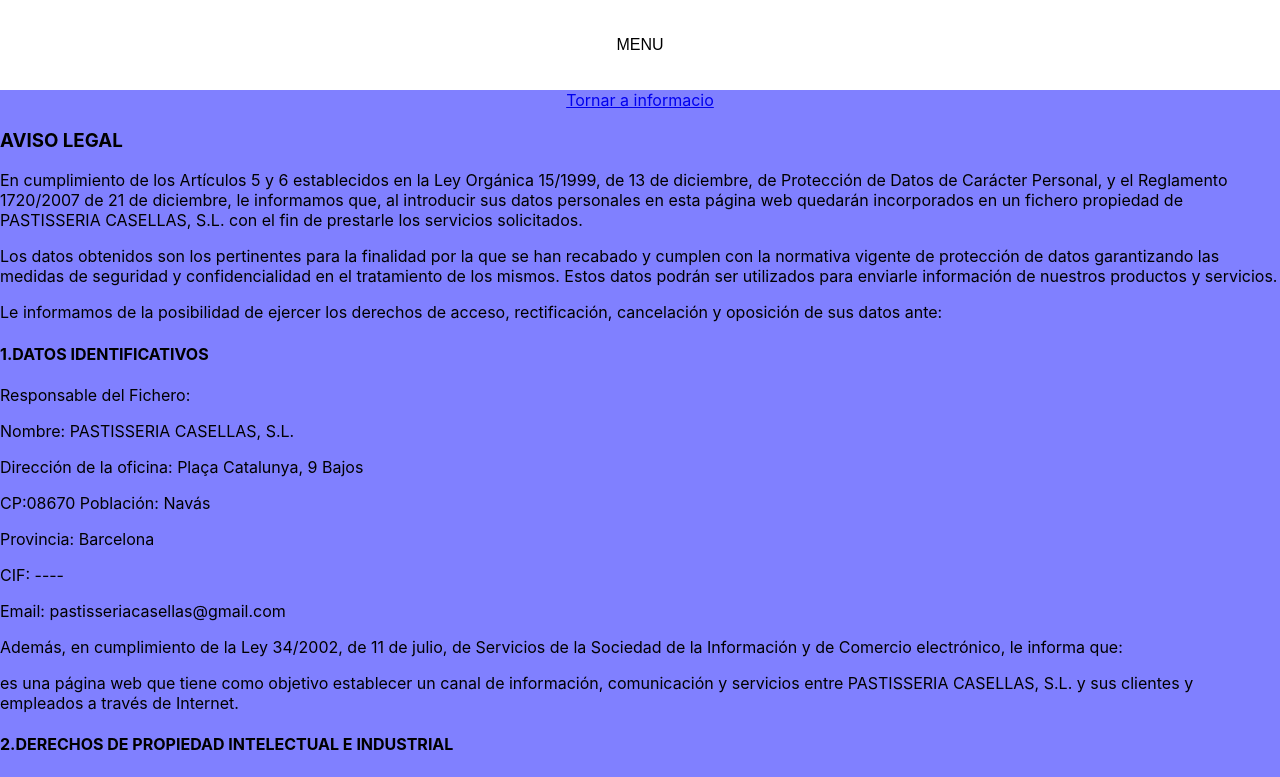
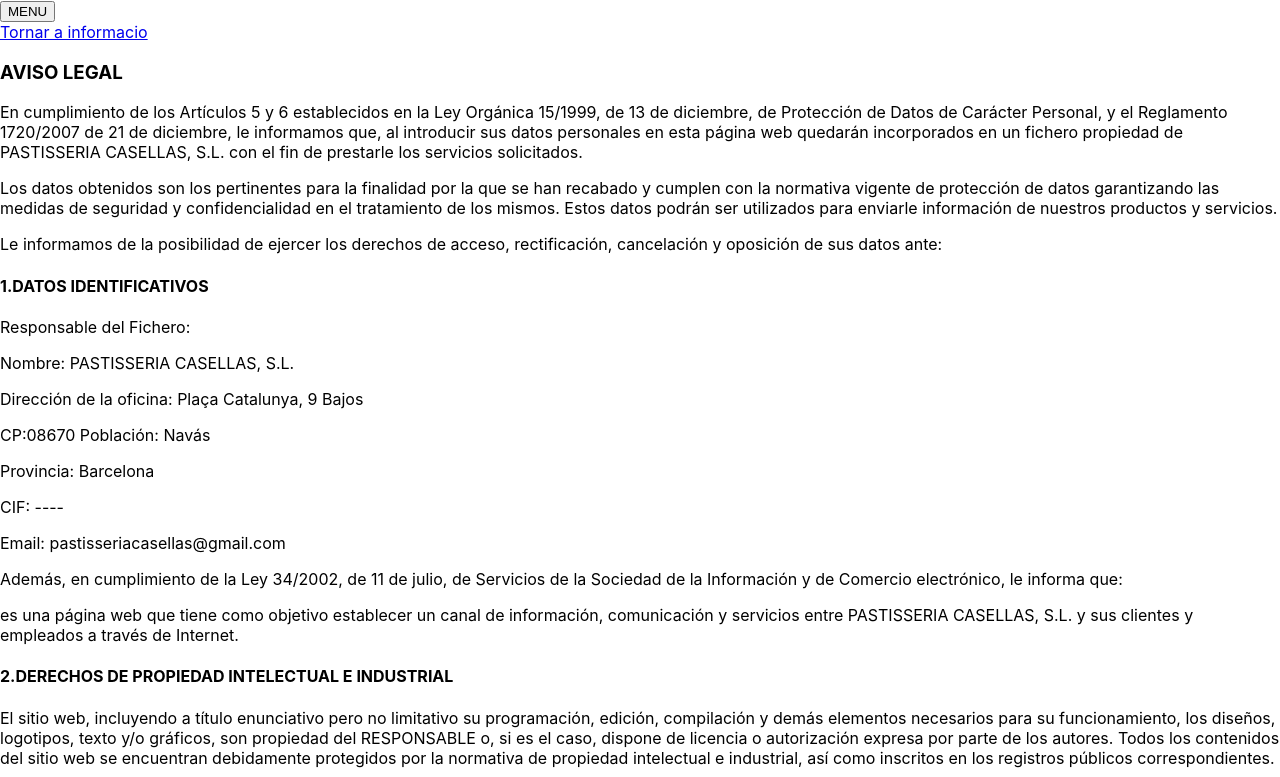
Before and after one commit to danicampdelacreu/congregacio_vic, a React (Create React App) app: page /aceptacion in a window 1280 px wide. Shown: the top 777 px of the page. Built offline with nearby package versions, Linux system fonts and the light colour scheme.

Commit message:
Mediaquery routes & components initial

```diff
--- a/src/routes/FAQS/FAQS.css
+++ b/src/routes/FAQS/FAQS.css
@@ -1,6 +1,25 @@
-.faqsGeneral {
-    background-color: rgba(0, 0, 255, 0.499);
+/* Tamaño movil*/
+@media (max-width: 580px) {
+    .faqsGeneral {
+        background-color: rgba(0, 0, 255, 0.499);
+    }
+
+    .linkReturn {
+        text-align: center;
+    }
 }
-.linkReturn {
-    text-align: center;
+
+/* Tamaño Tablet Vertical*/
+@media (min-width: 580px) and (max-width: 768px) {
+
 }
+
+/* Tamaño Tablet Horizontal*/
+@media (min-width: 768px) and (max-width: 1024px) {
+
+}
+
+/* Tamaño Pantalla*/
+@media(min-width: 1024px) {
+
+}
--- a/src/routes/aceptacion/aceptacion.css
+++ b/src/routes/aceptacion/aceptacion.css
@@ -1,8 +1,25 @@
+/* Tamaño movil*/
+@media (max-width: 580px) {
+    .privacidad {
+        background-color: rgba(0, 0, 255, 0.499);
+    }
 
-.privacidad {
-    background-color: rgba(0, 0, 255, 0.499);
+    .linkReturn {
+        text-align: center;
+    }
 }
 
-.linkReturn {
-    text-align: center;
+/* Tamaño Tablet Vertical*/
+@media (min-width: 580px) and (max-width: 768px) {
+
 }
+
+/* Tamaño Tablet Horizontal*/
+@media (min-width: 768px) and (max-width: 1024px) {
+
+}
+
+/* Tamaño Pantalla*/
+@media(min-width: 1024px) {
+
+}
--- a/src/routes/donativo/Donativo.css
+++ b/src/routes/donativo/Donativo.css
@@ -1,4 +1,7 @@
-.donativoGeneral{
+/* Tamaño movil*/
+@media (max-width: 580px) {
+
+    .donativoGeneral {
         padding: 40px;
         justify-content: center;
         /* Centrar verticalmente */
@@ -16,7 +19,8 @@
         margin-bottom: 30px;
         border-radius: 40px;
     }
-.donativoExpli{
+
+    .donativoExpli {
         width: 100%;
         margin-bottom: 30px;
         background-color: rgba(252, 252, 252, 0.214);
@@ -31,7 +35,7 @@
         padding: 30px;
     }
 
-.donativoReturn a{
+    .donativoReturn a {
         display: inline-block;
         background-color: white;
         color: black;
@@ -55,3 +59,19 @@
         box-shadow: 0 8px 10px black;
 
     }
+}
+
+/* Tamaño Tablet Vertical*/
+@media (min-width: 580px) and (max-width: 768px) {
+
+}
+
+/* Tamaño Tablet Horizontal*/
+@media (min-width: 768px) and (max-width: 1024px) {
+
+}
+
+/* Tamaño Pantalla*/
+@media(min-width: 1024px) {
+
+}
--- a/src/routes/historia/Historia.css
+++ b/src/routes/historia/Historia.css
@@ -1,4 +1,6 @@
-.historiaGeneral{
+/* Tamaño movil*/
+@media (max-width: 580px) {
+    .historiaGeneral {
         padding: 40px;
         justify-content: center;
         /* Centrar verticalmente */
@@ -16,7 +18,8 @@
         margin-bottom: 30px;
         border-radius: 40px;
     }
-.historiaExpli{
+
+    .historiaExpli {
         width: 100%;
         margin-bottom: 30px;
         background-color: rgba(252, 252, 252, 0.214);
@@ -31,7 +34,7 @@
         padding: 30px;
     }
 
-.historiaReturn a{
+    .historiaReturn a {
         display: inline-block;
         background-color: white;
         color: black;
@@ -55,3 +58,19 @@
         box-shadow: 0 8px 10px black;
 
     }
+}
+
+/* Tamaño Tablet Vertical*/
+@media (min-width: 580px) and (max-width: 768px) {
+
+}
+
+/* Tamaño Tablet Horizontal*/
+@media (min-width: 768px) and (max-width: 1024px) {
+
+}
+
+/* Tamaño Pantalla*/
+@media(min-width: 1024px) {
+
+}
```
Also changed, not shown: src/components/footer/Footer.css (+19 -1 lines), src/components/header/Header.css (+24 -5 lines), src/routes/galeria/Galeria.css (+19 -2 lines), src/routes/home/Home.css (+18 -12 lines), src/routes/informacion/informacion.css (+19 -2 lines), src/routes/noticias/Noticias.css (+21 -2 lines). Lines whose indentation alone changed are shown as unchanged.
